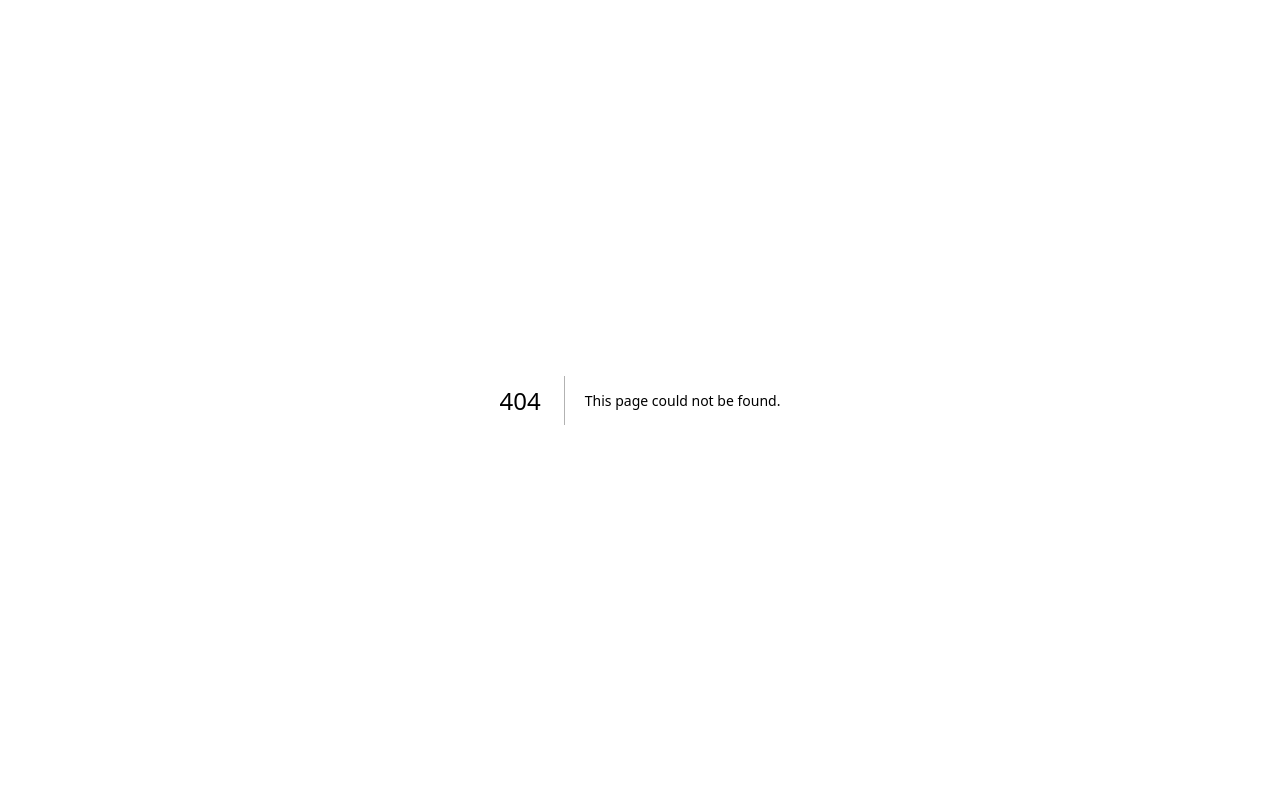
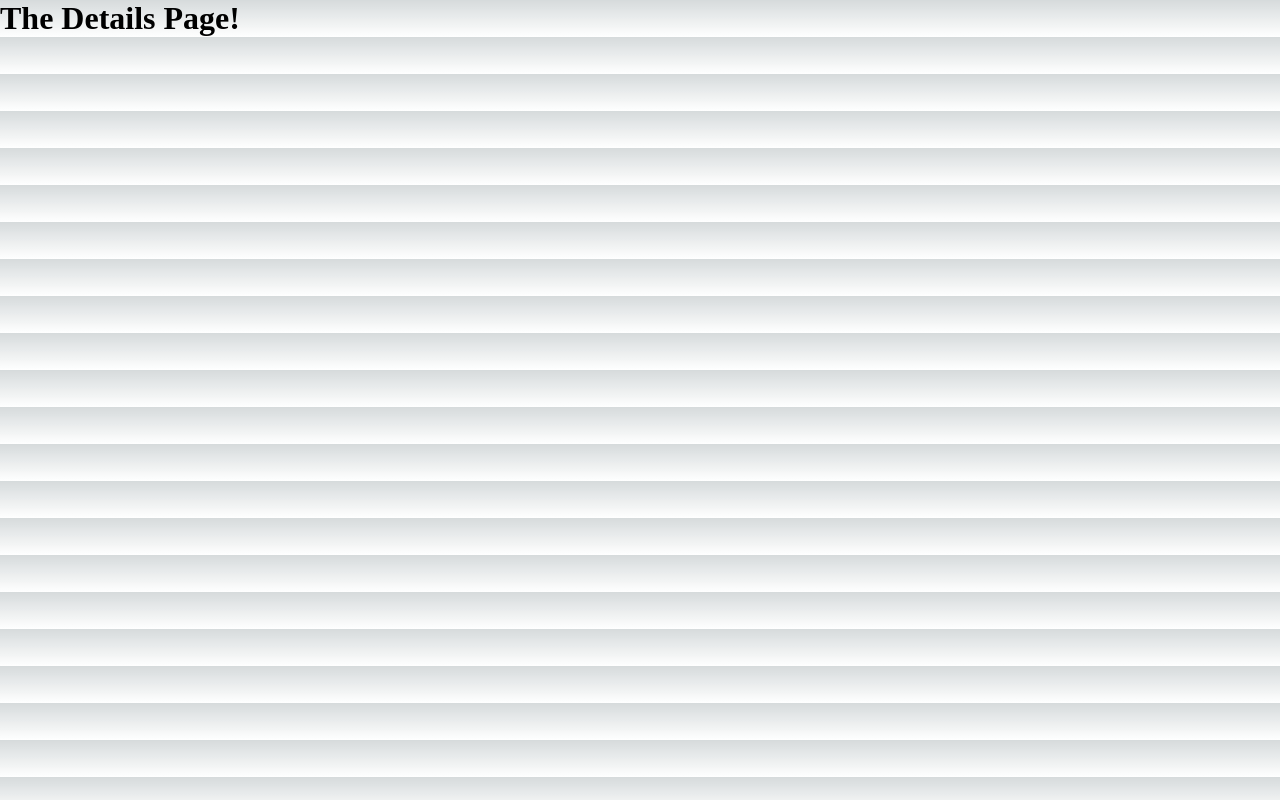
Before and after one commit to RossaMania/news-nextjs-react-app, a Next.js app: page /news/something-important in a window 1280 px wide. Before the commit this address had no page. Built offline with nearby package versions, Linux system fonts and the light colour scheme.

Commit message:
Add something-important.js to the news folder. Create DetailsPage component in that file.

```diff
--- /dev/null
+++ b/pages/news/something-important.js
@@ -0,0 +1,7 @@
+// our-domain.com/news/something-important
+
+function DetailsPage() {
+  return <h1>The Details Page!</h1>;
+}
+
+export default DetailsPage;
```
